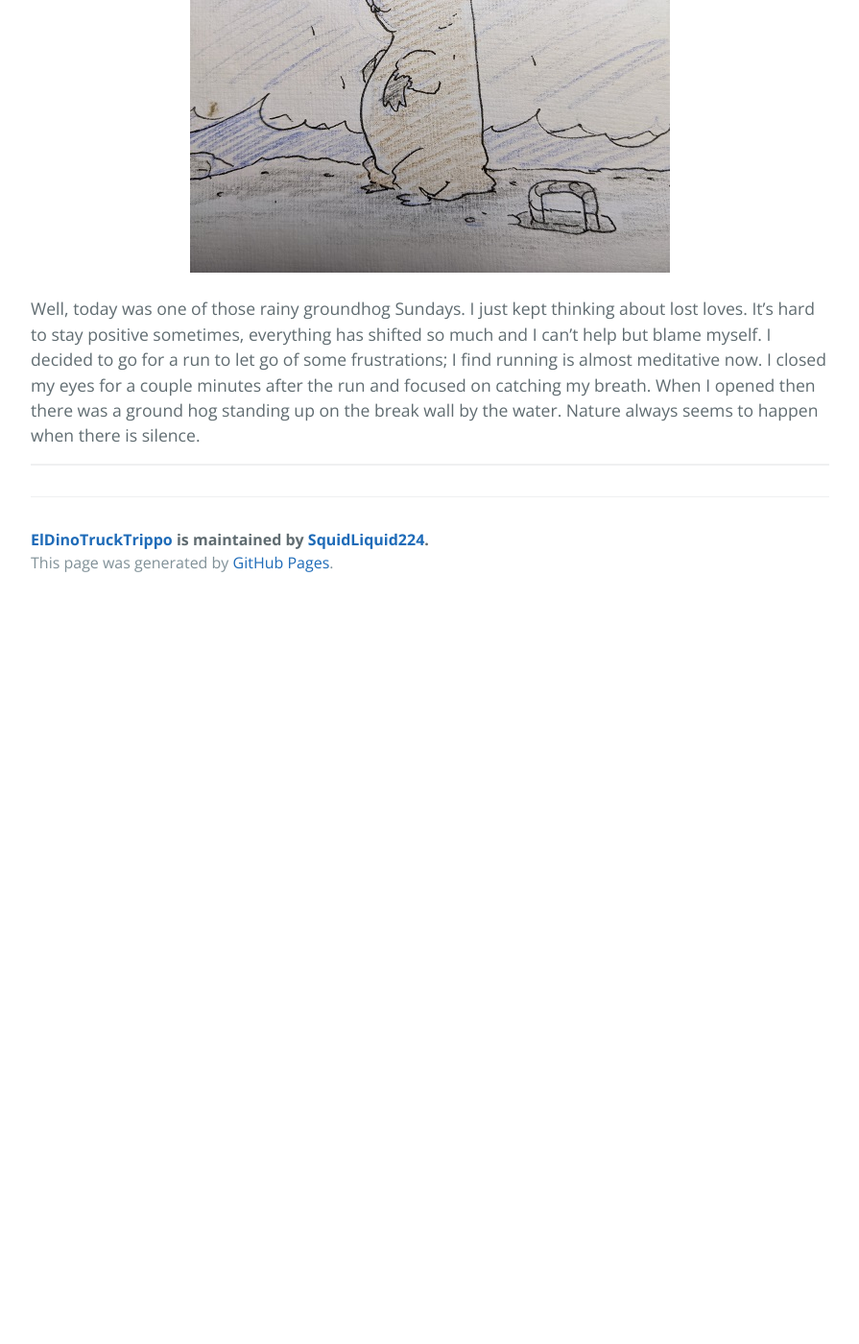
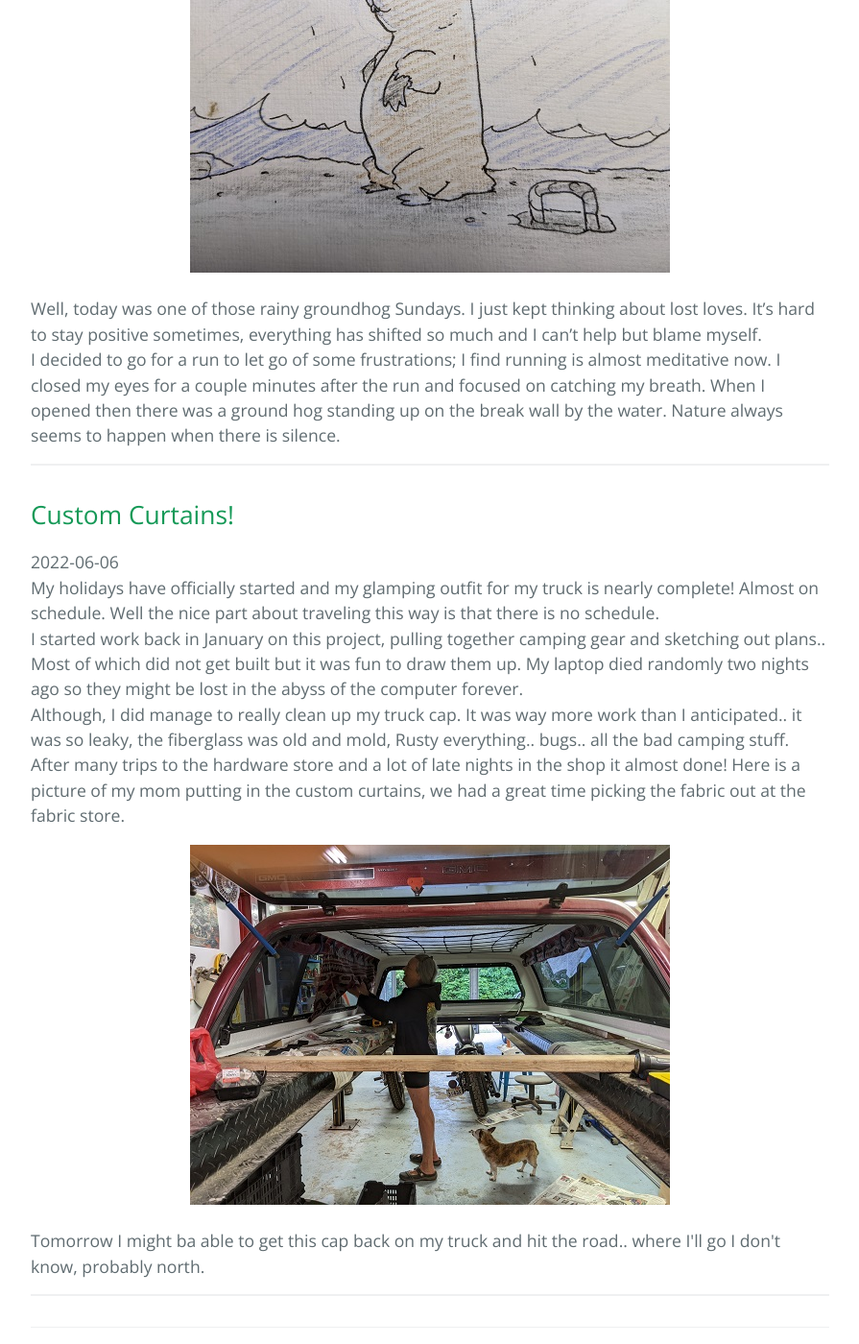
Before and after one commit to SquidLiquid224/ElDinoTruckTrippo, a Jekyll site: the page built from index.md, in a window 1280 px wide and 1400 px high, scrolled down 2520 px. Shown: the whole window at 96% size, without its empty margins (192-1087 px from the left). Built offline with Jekyll 4.4.1, drawn with Linux system fonts in a browser that asks for light colours; our own code applies the rules of GitHub Pages for plain Markdown files; before the commit the page ends 3150 px from its top, so only the background shows below that.

Commit message:
customCurtains
customCurtains

```diff
--- a/index.md
+++ b/index.md
@@ -35,6 +35,23 @@ I've never experimented with plumbing, it was fun sticking little tubes together
 <img src="./images/groundhog.jpg">
 <div style="text-align: left">
 Well, today was one of those rainy groundhog Sundays.  I just kept thinking about lost loves.  It’s hard to stay positive sometimes, everything has shifted so much and I can’t help but blame myself.
+<br>
 I decided to go for a run to let go of some frustrations; I find running is almost meditative now.  I closed my eyes for a couple minutes after the run and focused on catching my breath.  When I opened then there was a ground hog standing up on the break wall by the water.  Nature always seems to happen when there is silence.
 </div>
 <hr />
+
+<h2>Custom Curtains!</h2>
+  2022-06-06
+<div style="text-align: left">
+My holidays have officially started and my glamping outfit for my truck is nearly complete! Almost on schedule.  Well the nice part about traveling this way is that there is no schedule.
+  <br>
+I started work back in January on this project, pulling together camping gear and sketching out plans.. Most of which did not get built but it was fun to draw them up.  My laptop died randomly two nights ago so they might be lost in the abyss of the computer forever.
+  <br>
+Although, I did manage to really clean up my truck cap.  It was way more work than I anticipated.. it was so leaky, the fiberglass was old and mold, Rusty everything.. bugs.. all the bad camping stuff.  After many trips to the hardware store and a lot of late nights in the shop it almost done!  Here is a picture of my mom putting in the custom curtains, we had a great time picking the fabric out at the fabric store.
+<p align="center">
+<img src="./images/customCurtains.jpg">
+<br>
+<div style="text-align: left">
+Tomorrow I might ba able to get this cap back on my truck and hit the road.. where I'll go I don't know, probably north.
+</div>
+<hr />
```
Also changed, not shown: images/customCurtains.jpg (added).
